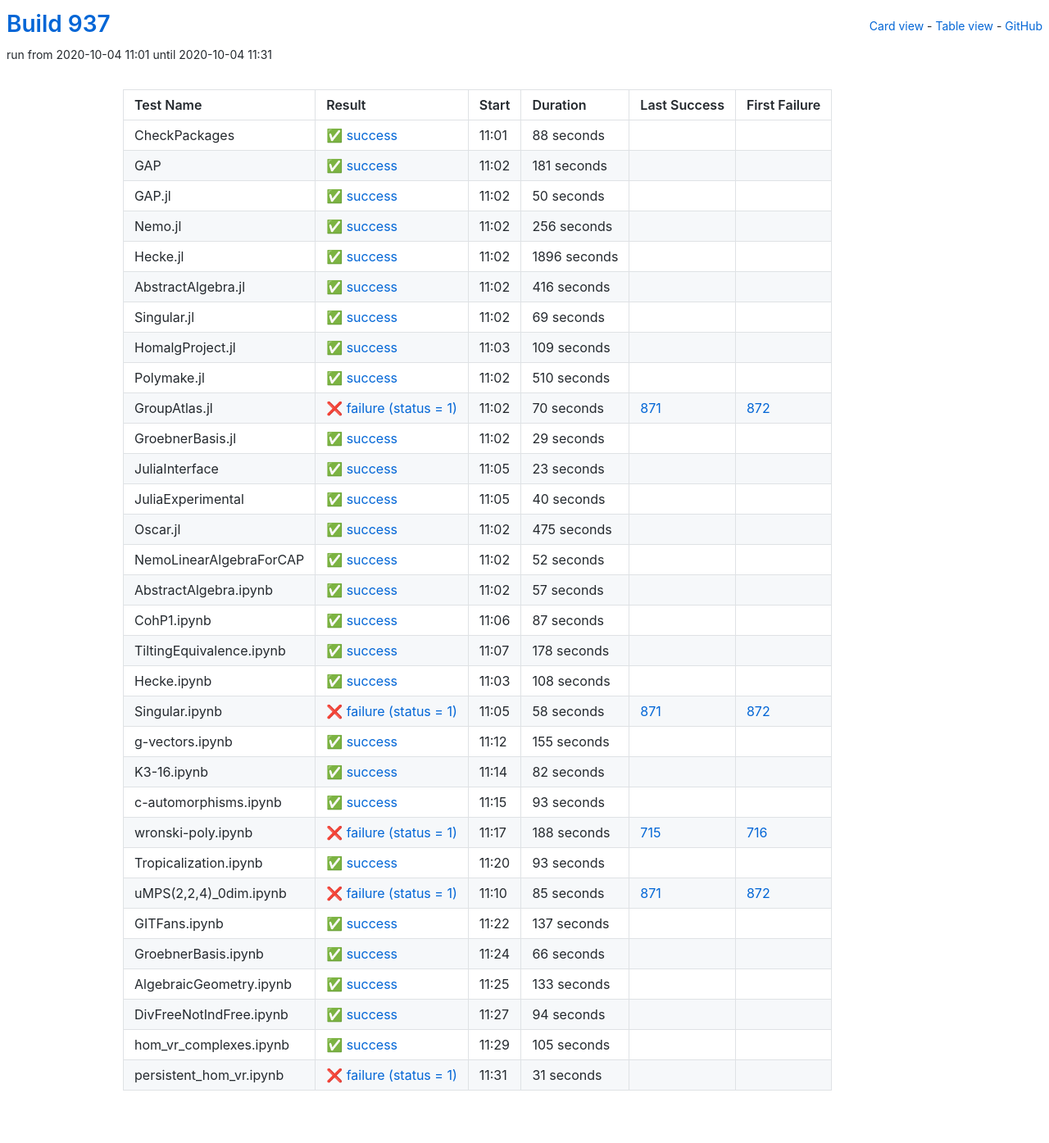
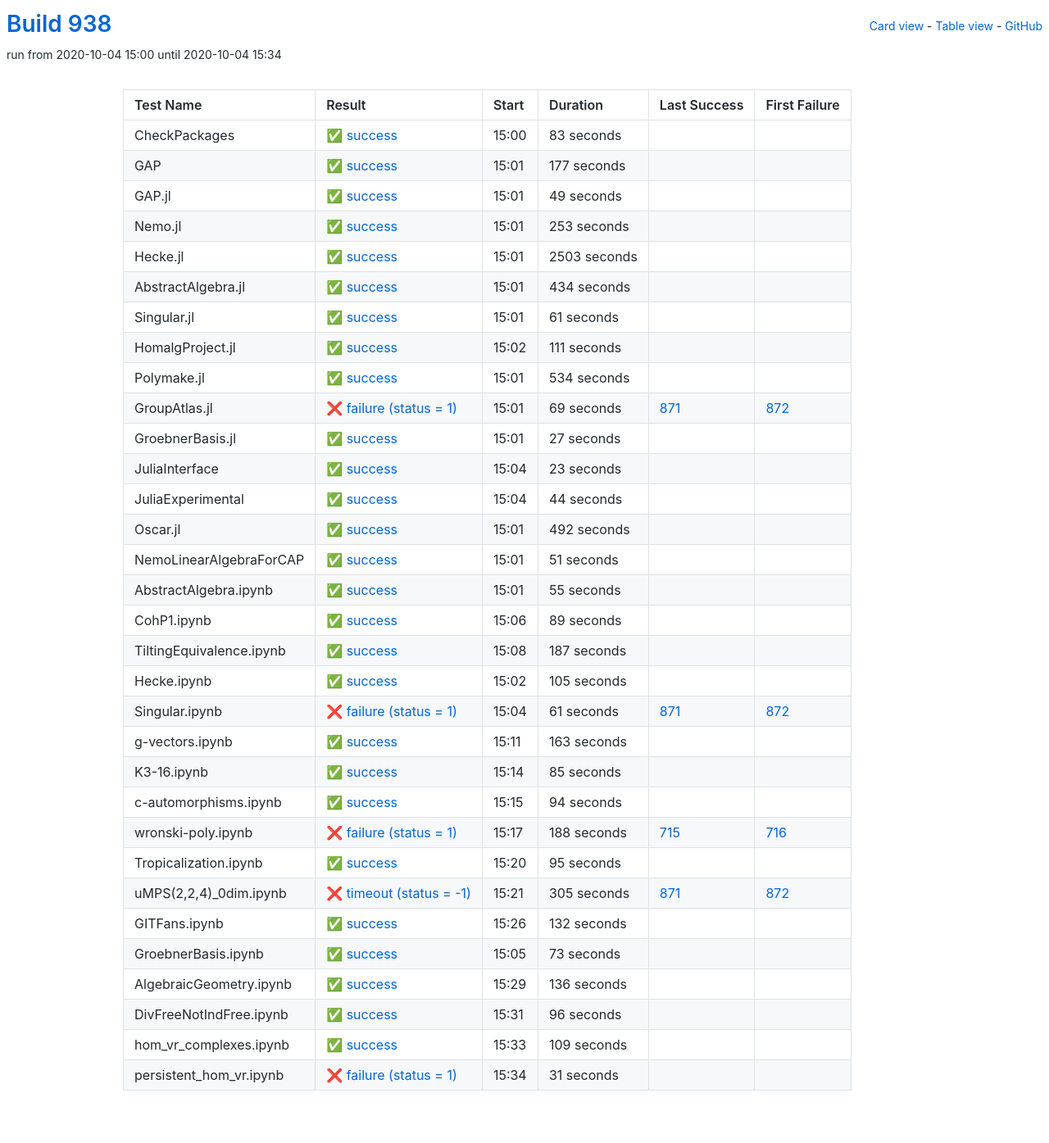
Before and after one commit to oscar-system/oscar-ci-status-stable, a Jekyll site: the page built from table.html, in a window 1280 px wide. Shown: the whole page at 82% size. Built offline with Jekyll 4.4.1, drawn with Linux system fonts in a browser that asks for light colours.

Commit message:
Build #938

```diff
--- a/_data/ci.yml
+++ b/_data/ci.yml
@@ -1,6 +1,6 @@
 ---
-build: 937
-build_url: https://oscarci.mathematik.uni-kl.de/job/oscar-stable/937/
+build: 938
+build_url: https://oscarci.mathematik.uni-kl.de/job/oscar-stable/938/
 job: oscar-stable
 organization: oscar-system
 repo: oscar-ci-status-stable
@@ -8,140 +8,140 @@ repourl: https://github.com/oscar-system/oscar-ci-status-stable
 tests:
 - name: CheckPackages
   id: checkpackages
-  log: https://oscarci.mathematik.uni-kl.de/job/oscar-stable/937/artifact/logs/build-937/CheckPackages.log
-  start: 2020-10-04 11:01
+  log: https://oscarci.mathematik.uni-kl.de/job/oscar-stable/938/artifact/logs/build-938/CheckPackages.log
+  start: 2020-10-04 15:00
   success: true
   exitcode: 0
   status: success
-  duration: 88
+  duration: 83
   last_success: false
   last_success_url:
   first_failure: false
   first_failure_url:
 - name: GAP
   id: gap
-  log: https://oscarci.mathematik.uni-kl.de/job/oscar-stable/937/artifact/logs/build-937/GAP.log
-  start: 2020-10-04 11:02
+  log: https://oscarci.mathematik.uni-kl.de/job/oscar-stable/938/artifact/logs/build-938/GAP.log
+  start: 2020-10-04 15:01
   success: true
   exitcode: 0
   status: success
-  duration: 181
+  duration: 177
   last_success: false
   last_success_url:
   first_failure: false
   first_failure_url:
 - name: GAP.jl
   id: gap-jl
-  log: https://oscarci.mathematik.uni-kl.de/job/oscar-stable/937/artifact/logs/build-937/GAP.jl.log
-  start: 2020-10-04 11:02
+  log: https://oscarci.mathematik.uni-kl.de/job/oscar-stable/938/artifact/logs/build-938/GAP.jl.log
+  start: 2020-10-04 15:01
   success: true
   exitcode: 0
   status: success
-  duration: 50
+  duration: 49
   last_success: false
   last_success_url:
   first_failure: false
   first_failure_url:
 - name: Nemo.jl
   id: nemo-jl
-  log: https://oscarci.mathematik.uni-kl.de/job/oscar-stable/937/artifact/logs/build-937/Nemo.jl.log
-  start: 2020-10-04 11:02
+  log: https://oscarci.mathematik.uni-kl.de/job/oscar-stable/938/artifact/logs/build-938/Nemo.jl.log
+  start: 2020-10-04 15:01
   success: true
   exitcode: 0
   status: success
-  duration: 256
+  duration: 253
   last_success: false
   last_success_url:
   first_failure: false
   first_failure_url:
 - name: Hecke.jl
   id: hecke-jl
-  log: https://oscarci.mathematik.uni-kl.de/job/oscar-stable/937/artifact/logs/build-937/Hecke.jl.log
-  start: 2020-10-04 11:02
+  log: https://oscarci.mathematik.uni-kl.de/job/oscar-stable/938/artifact/logs/build-938/Hecke.jl.log
+  start: 2020-10-04 15:01
   success: true
   exitcode: 0
   status: success
-  duration: 1896
+  duration: 2503
   last_success: false
   last_success_url:
   first_failure: false
   first_failure_url:
 - name: AbstractAlgebra.jl
   id: abstractalgebra-jl
-  log: https://oscarci.mathematik.uni-kl.de/job/oscar-stable/937/artifact/logs/build-937/AbstractAlgebra.jl.log
-  start: 2020-10-04 11:02
+  log: https://oscarci.mathematik.uni-kl.de/job/oscar-stable/938/artifact/logs/build-938/AbstractAlgebra.jl.log
+  start: 2020-10-04 15:01
   success: true
   exitcode: 0
   status: success
-  duration: 416
+  duration: 434
   last_success: false
   last_success_url:
   first_failure: false
   first_failure_url:
 - name: Singular.jl
   id: singular-jl
-  log: https://oscarci.mathematik.uni-kl.de/job/oscar-stable/937/artifact/logs/build-937/Singular.jl.log
-  start: 2020-10-04 11:02
+  log: https://oscarci.mathematik.uni-kl.de/job/oscar-stable/938/artifact/logs/build-938/Singular.jl.log
+  start: 2020-10-04 15:01
   success: true
   exitcode: 0
   status: success
-  duration: 69
+  duration: 61
   last_success: false
   last_success_url:
   first_failure: false
   first_failure_url:
 - name: HomalgProject.jl
   id: homalgproject-jl
-  log: https://oscarci.mathematik.uni-kl.de/job/oscar-stable/937/artifact/logs/build-937/HomalgProject.jl.log
-  start: 2020-10-04 11:03
+  log: https://oscarci.mathematik.uni-kl.de/job/oscar-stable/938/artifact/logs/build-938/HomalgProject.jl.log
+  start: 2020-10-04 15:02
   success: true
   exitcode: 0
   status: success
-  duration: 109
+  duration: 111
   last_success: false
   last_success_url:
   first_failure: false
   first_failure_url:
 - name: Polymake.jl
   id: polymake-jl
-  log: https://oscarci.mathematik.uni-kl.de/job/oscar-stable/937/artifact/logs/build-937/Polymake.jl.log
-  start: 2020-10-04 11:02
+  log: https://oscarci.mathematik.uni-kl.de/job/oscar-stable/938/artifact/logs/build-938/Polymake.jl.log
+  start: 2020-10-04 15:01
   success: true
   exitcode: 0
   status: success
-  duration: 510
+  duration: 534
   last_success: false
   last_success_url:
   first_failure: false
   first_failure_url:
 - name: GroupAtlas.jl
   id: groupatlas-jl
-  log: https://oscarci.mathematik.uni-kl.de/job/oscar-stable/937/artifact/logs/build-937/GroupAtlas.jl.log
-  start: 2020-10-04 11:02
+  log: https://oscarci.mathematik.uni-kl.de/job/oscar-stable/938/artifact/logs/build-938/GroupAtlas.jl.log
+  start: 2020-10-04 15:01
   success: false
   exitcode: 1
   status: failure
-  duration: 70
+  duration: 69
   last_success: 871
   last_success_url: https://oscarci.mathematik.uni-kl.de/job/oscar-stable/871/
   first_failure: 872
   first_failure_url: https://oscarci.mathematik.uni-kl.de/job/oscar-stable/872/
 - name: GroebnerBasis.jl
   id: groebnerbasis-jl
-  log: https://oscarci.mathematik.uni-kl.de/job/oscar-stable/937/artifact/logs/build-937/GroebnerBasis.jl.log
-  start: 2020-10-04 11:02
+  log: https://oscarci.mathematik.uni-kl.de/job/oscar-stable/938/artifact/logs/build-938/GroebnerBasis.jl.log
+  start: 2020-10-04 15:01
   success: true
   exitcode: 0
   status: success
-  duration: 29
+  duration: 27
   last_success: false
   last_success_url:
   first_failure: false
   first_failure_url:
 - name: JuliaInterface
   id: juliainterface
-  log: https://oscarci.mathematik.uni-kl.de/job/oscar-stable/937/artifact/logs/build-937/JuliaInterface.log
-  start: 2020-10-04 11:05
+  log: https://oscarci.mathematik.uni-kl.de/job/oscar-stable/938/artifact/logs/build-938/JuliaInterface.log
+  start: 2020-10-04 15:04
   success: true
   exitcode: 0
   status: success
@@ -152,140 +152,140 @@ tests:
   first_failure_url:
 - name: JuliaExperimental
   id: juliaexperimental
-  log: https://oscarci.mathematik.uni-kl.de/job/oscar-stable/937/artifact/logs/build-937/JuliaExperimental.log
-  start: 2020-10-04 11:05
+  log: https://oscarci.mathematik.uni-kl.de/job/oscar-stable/938/artifact/logs/build-938/JuliaExperimental.log
+  start: 2020-10-04 15:04
   success: true
   exitcode: 0
   status: success
-  duration: 40
+  duration: 44
   last_success: false
   last_success_url:
   first_failure: false
   first_failure_url:
 - name: Oscar.jl
   id: oscar-jl
-  log: https://oscarci.mathematik.uni-kl.de/job/oscar-stable/937/artifact/logs/build-937/Oscar.jl.log
-  start: 2020-10-04 11:02
+  log: https://oscarci.mathematik.uni-kl.de/job/oscar-stable/938/artifact/logs/build-938/Oscar.jl.log
+  start: 2020-10-04 15:01
   success: true
   exitcode: 0
   status: success
-  duration: 475
+  duration: 492
   last_success: false
   last_success_url:
   first_failure: false
   first_failure_url:
 - name: NemoLinearAlgebraForCAP
   id: nemolinearalgebraforcap
-  log: https://oscarci.mathematik.uni-kl.de/job/oscar-stable/937/artifact/logs/build-937/NemoLinearAlgebraForCAP.log
-  start: 2020-10-04 11:02
+  log: https://oscarci.mathematik.uni-kl.de/job/oscar-stable/938/artifact/logs/build-938/NemoLinearAlgebraForCAP.log
+  start: 2020-10-04 15:01
   success: true
   exitcode: 0
   status: success
-  duration: 52
+  duration: 51
   last_success: false
   last_success_url:
   first_failure: false
   first_failure_url:
 - name: AbstractAlgebra.ipynb
   id: abstractalgebra-ipynb
-  log: https://oscarci.mathematik.uni-kl.de/job/oscar-stable/937/artifact/logs/build-937/AbstractAlgebra.ipynb.log
-  start: 2020-10-04 11:02
+  log: https://oscarci.mathematik.uni-kl.de/job/oscar-stable/938/artifact/logs/build-938/AbstractAlgebra.ipynb.log
+  start: 2020-10-04 15:01
   success: true
   exitcode: 0
   status: success
-  duration: 57
+  duration: 55
   last_success: false
   last_success_url:
   first_failure: false
   first_failure_url:
 - name: CohP1.ipynb
   id: cohp1-ipynb
-  log: https://oscarci.mathematik.uni-kl.de/job/oscar-stable/937/artifact/logs/build-937/CohP1.ipynb.log
-  start: 2020-10-04 11:06
+  log: https://oscarci.mathematik.uni-kl.de/job/oscar-stable/938/artifact/logs/build-938/CohP1.ipynb.log
+  start: 2020-10-04 15:06
   success: true
   exitcode: 0
   status: success
-  duration: 87
+  duration: 89
   last_success: false
   last_success_url:
   first_failure: false
   first_failure_url:
 - name: TiltingEquivalence.ipynb
   id: tiltingequivalence-ipynb
-  log: https://oscarci.mathematik.uni-kl.de/job/oscar-stable/937/artifact/logs/build-937/TiltingEquivalence.ipynb.log
-  start: 2020-10-04 11:07
+  log: https://oscarci.mathematik.uni-kl.de/job/oscar-stable/938/artifact/logs/build-938/TiltingEquivalence.ipynb.log
+  start: 2020-10-04 15:08
   success: true
   exitcode: 0
   status: success
-  duration: 178
+  duration: 187
   last_success: false
   last_success_url:
   first_failure: false
   first_failure_url:
 - name: Hecke.ipynb
   id: hecke-ipynb
-  log: https://oscarci.mathematik.uni-kl.de/job/oscar-stable/937/artifact/logs/build-937/Hecke.ipynb.log
-  start: 2020-10-04 11:03
+  log: https://oscarci.mathematik.uni-kl.de/job/oscar-stable/938/artifact/logs/build-938/Hecke.ipynb.log
+  start: 2020-10-04 15:02
   success: true
   exitcode: 0
   status: success
-  duration: 108
+  duration: 105
   last_success: false
   last_success_url:
   first_failure: false
   first_failure_url:
 - name: Singular.ipynb
   id: singular-ipynb
-  log: https://oscarci.mathematik.uni-kl.de/job/oscar-stable/937/artifact/logs/build-937/Singular.ipynb.log
-  start: 2020-10-04 11:05
+  log: https://oscarci.mathematik.uni-kl.de/job/oscar-stable/938/artifact/logs/build-938/Singular.ipynb.log
+  start: 2020-10-04 15:04
   success: false
   exitcode: 1
   status: failure
-  duration: 58
+  duration: 61
   last_success: 871
   last_success_url: https://oscarci.mathematik.uni-kl.de/job/oscar-stable/871/
   first_failure: 872
   first_failure_url: https://oscarci.mathematik.uni-kl.de/job/oscar-stable/872/
 - name: g-vectors.ipynb
   id: g-vectors-ipynb
-  log: https://oscarci.mathematik.uni-kl.de/job/oscar-stable/937/artifact/logs/build-937/g-vectors.ipynb.log
-  start: 2020-10-04 11:12
+  log: https://oscarci.mathematik.uni-kl.de/job/oscar-stable/938/artifact/logs/build-938/g-vectors.ipynb.log
+  start: 2020-10-04 15:11
   success: true
   exitcode: 0
   status: success
-  duration: 155
+  duration: 163
   last_success: false
   last_success_url:
   first_failure: false
   first_failure_url:
 - name: K3-16.ipynb
   id: k3-16-ipynb
-  log: https://oscarci.mathematik.uni-kl.de/job/oscar-stable/937/artifact/logs/build-937/K3-16.ipynb.log
-  start: 2020-10-04 11:14
+  log: https://oscarci.mathematik.uni-kl.de/job/oscar-stable/938/artifact/logs/build-938/K3-16.ipynb.log
+  start: 2020-10-04 15:14
   success: true
   exitcode: 0
   status: success
-  duration: 82
+  duration: 85
   last_success: false
   last_success_url:
   first_failure: false
   first_failure_url:
 - name: c-automorphisms.ipynb
   id: c-automorphisms-ipynb
-  log: https://oscarci.mathematik.uni-kl.de/job/oscar-stable/937/artifact/logs/build-937/c-automorphisms.ipynb.log
-  start: 2020-10-04 11:15
+  log: https://oscarci.mathematik.uni-kl.de/job/oscar-stable/938/artifact/logs/build-938/c-automorphisms.ipynb.log
+  start: 2020-10-04 15:15
   success: true
   exitcode: 0
   status: success
-  duration: 93
+  duration: 94
   last_success: false
   last_success_url:
   first_failure: false
   first_failure_url:
 - name: wronski-poly.ipynb
   id: wronski-poly-ipynb
-  log: https://oscarci.mathematik.uni-kl.de/job/oscar-stable/937/artifact/logs/build-937/wronski-poly.ipynb.log
-  start: 2020-10-04 11:17
+  log: https://oscarci.mathematik.uni-kl.de/job/oscar-stable/938/artifact/logs/build-938/wronski-poly.ipynb.log
+  start: 2020-10-04 15:17
   success: false
   exitcode: 1
   status: failure
@@ -296,92 +296,92 @@ tests:
   first_failure_url: https://oscarci.mathematik.uni-kl.de/job/oscar-stable/716/
 - name: Tropicalization.ipynb
   id: tropicalization-ipynb
-  log: https://oscarci.mathematik.uni-kl.de/job/oscar-stable/937/artifact/logs/build-937/Tropicalization.ipynb.log
-  start: 2020-10-04 11:20
+  log: https://oscarci.mathematik.uni-kl.de/job/oscar-stable/938/artifact/logs/build-938/Tropicalization.ipynb.log
+  start: 2020-10-04 15:20
   success: true
   exitcode: 0
   status: success
-  duration: 93
+  duration: 95
   last_success: false
   last_success_url:
   first_failure: false
   first_failure_url:
 - name: uMPS(2,2,4)_0dim.ipynb
   id: umps-2-2-4-0dim-ipynb
-  log: https://oscarci.mathematik.uni-kl.de/job/oscar-stable/937/artifact/logs/build-937/uMPS-2-2-4-_0dim.ipynb.log
-  start: 2020-10-04 11:10
+  log: https://oscarci.mathematik.uni-kl.de/job/oscar-stable/938/artifact/logs/build-938/uMPS-2-2-4-_0dim.ipynb.log
+  start: 2020-10-04 15:21
   success: false
-  exitcode: 1
-  status: failure
-  duration: 85
+  exitcode: -1
+  status: timeout
+  duration: 305
   last_success: 871
   last_success_url: https://oscarci.mathematik.uni-kl.de/job/oscar-stable/871/
   first_failure: 872
   first_failure_url: https://oscarci.mathematik.uni-kl.de/job/oscar-stable/872/
 - name: GITFans.ipynb
   id: gitfans-ipynb
-  log: https://oscarci.mathematik.uni-kl.de/job/oscar-stable/937/artifact/logs/build-937/GITFans.ipynb.log
-  start: 2020-10-04 11:22
+  log: https://oscarci.mathematik.uni-kl.de/job/oscar-stable/938/artifact/logs/build-938/GITFans.ipynb.log
+  start: 2020-10-04 15:26
   success: true
   exitcode: 0
   status: success
-  duration: 137
+  duration: 132
   last_success: false
   last_success_url:
   first_failure: false
   first_failure_url:
 - name: GroebnerBasis.ipynb
   id: groebnerbasis-ipynb
-  log: https://oscarci.mathematik.uni-kl.de/job/oscar-stable/937/artifact/logs/build-937/GroebnerBasis.ipynb.log
-  start: 2020-10-04 11:24
+  log: https://oscarci.mathematik.uni-kl.de/job/oscar-stable/938/artifact/logs/build-938/GroebnerBasis.ipynb.log
+  start: 2020-10-04 15:05
   success: true
   exitcode: 0
   status: success
-  duration: 66
+  duration: 73
   last_success: false
   last_success_url:
   first_failure: false
   first_failure_url:
 - name: AlgebraicGeometry.ipynb
   id: algebraicgeometry-ipynb
-  log: https://oscarci.mathematik.uni-kl.de/job/oscar-stable/937/artifact/logs/build-937/AlgebraicGeometry.ipynb.log
-  start: 2020-10-04 11:25
+  log: https://oscarci.mathematik.uni-kl.de/job/oscar-stable/938/artifact/logs/build-938/AlgebraicGeometry.ipynb.log
+  start: 2020-10-04 15:29
   success: true
   exitcode: 0
   status: success
-  duration: 133
+  duration: 136
   last_success: false
   last_success_url:
   first_failure: false
   first_failure_url:
 - name: DivFreeNotIndFree.ipynb
   id: divfreenotindfree-ipynb
-  log: https://oscarci.mathematik.uni-kl.de/job/oscar-stable/937/artifact/logs/build-937/DivFreeNotIndFree.ipynb.log
-  start: 2020-10-04 11:27
+  log: https://oscarci.mathematik.uni-kl.de/job/oscar-stable/938/artifact/logs/build-938/DivFreeNotIndFree.ipynb.log
+  start: 2020-10-04 15:31
   success: true
   exitcode: 0
   status: success
-  duration: 94
+  duration: 96
   last_success: false
   last_success_url:
   first_failure: false
   first_failure_url:
 - name: hom_vr_complexes.ipynb
   id: hom-vr-complexes-ipynb
-  log: https://oscarci.mathematik.uni-kl.de/job/oscar-stable/937/artifact/logs/build-937/hom_vr_complexes.ipynb.log
-  start: 2020-10-04 11:29
+  log: https://oscarci.mathematik.uni-kl.de/job/oscar-stable/938/artifact/logs/build-938/hom_vr_complexes.ipynb.log
+  start: 2020-10-04 15:33
   success: true
   exitcode: 0
   status: success
-  duration: 105
+  duration: 109
   last_success: false
   last_success_url:
   first_failure: false
   first_failure_url:
 - name: persistent_hom_vr.ipynb
   id: persistent-hom-vr-ipynb
-  log: https://oscarci.mathematik.uni-kl.de/job/oscar-stable/937/artifact/logs/build-937/persistent_hom_vr.ipynb.log
-  start: 2020-10-04 11:31
+  log: https://oscarci.mathematik.uni-kl.de/job/oscar-stable/938/artifact/logs/build-938/persistent_hom_vr.ipynb.log
+  start: 2020-10-04 15:34
   success: false
   exitcode: 1
   status: failure
```
Also changed, not shown: README.md.
